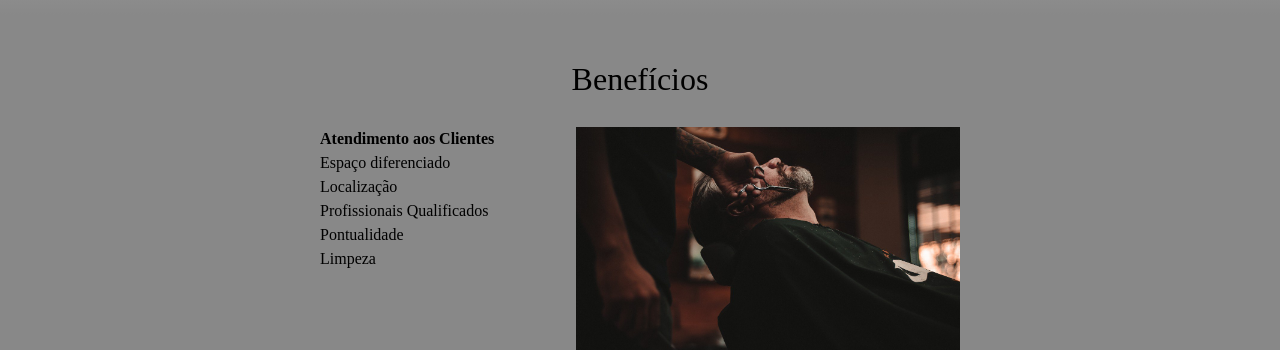
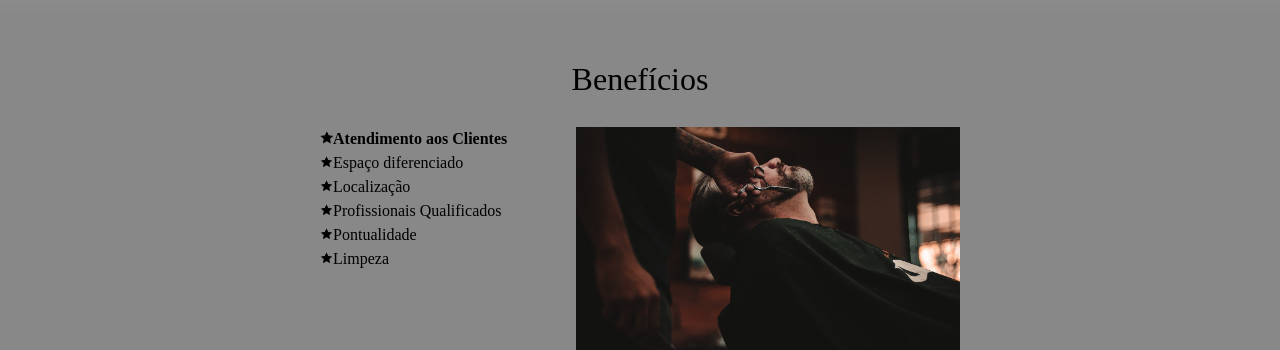
Before and after one commit to rafaelhazevedo61/alura-curso-html5-css3-parte4, a plain HTML site: page index.html in a window 1280 px wide. Shown: the part 1560-1910 px from the top of the page. Drawn offline with Linux system fonts and the light colour scheme.

Commit message:
aula 3 - completa - pseudo elementos

```diff
--- a/style.css
+++ b/style.css
@@ -115,9 +115,7 @@ footer {
     margin-top: 20px;
 }
 
-main {
-
-}
+main {}
 
 form {
     margin: 40px 0;
@@ -130,7 +128,7 @@ form legend {
     margin: 0 0 10px;
 }
 
-.input-padrao{
+.input-padrao {
     display: block;
     margin: 0 0 20px;
     padding: 10px 25px;
@@ -142,7 +140,7 @@ form legend {
 }
 
 .enviar {
-    width:40%;
+    width: 40%;
     padding: 15px 0;
     background: orange;
     color: white;
@@ -171,7 +169,8 @@ thead {
     font-weight: bold;
 }
 
-td, th {
+td,
+th {
     border: 1px solid #000000;
     padding: 8px 15px;
 }
@@ -187,6 +186,25 @@ td, th {
     margin: 0 0 1em;
     clear: left;
 }
+
+
+/*
+.titulo-principal:first-letter { <-- primeira letra
+    font-weight: bold;
+}
+
+.titulo-principal:before {
+    content: "[ ";
+}
+
+.titulo-principal:after {
+    content: " ]";
+}
+
+p::first-line { <-- primeira linha
+    font-style:italic;
+}
+*/
 
 .principal {
     padding: 3em 0;
@@ -210,7 +228,8 @@ td, th {
 .utensilios {
     width: 120px;
     float: left;
-    margin: 0 20px 20px 0; /* 0 pra cima, 20px pra direita, 20px pra baixo, 0 para baixo */
+    margin: 0 20px 20px 0;
+    /* 0 pra cima, 20px pra direita, 20px pra baixo, 0 para baixo */
 }
 
 .conteudo-beneficios {
@@ -225,7 +244,12 @@ td, th {
 }
 
 .itens {
-    line-height: 1.5; /*tamanho da linha*/
+    line-height: 1.5;
+    /*tamanho da linha*/
+}
+
+.itens:before {
+    content: "🟊"
 }
 
 /*
@@ -234,7 +258,8 @@ td, th {
 
 */
 
-.itens:first-child { /*pega o primeiro elemento da lista*/
+.itens:first-child {
+    /*pega o primeiro elemento da lista*/
     font-weight: bold;
 }
 
@@ -243,8 +268,9 @@ td, th {
 }
 
 .mapa {
-    padding: 3em 0; /*3em para cima e para baixo, 0 para as laterais*/
-    background: linear-gradient(#FEFEFE,#888888);
+    padding: 3em 0;
+    /*3em para cima e para baixo, 0 para as laterais*/
+    background: linear-gradient(#FEFEFE, #888888);
     /*background: radial-gradient(orange 50%,blue, red, black);*/
 }
 
@@ -254,7 +280,8 @@ td, th {
 }
 
 .mapa p {
-    margin: 0 0 2em; /*espaçamento para baixo de 2 em*/
+    margin: 0 0 2em;
+    /*espaçamento para baixo de 2 em*/
     text-align: center;
 }
 
```
